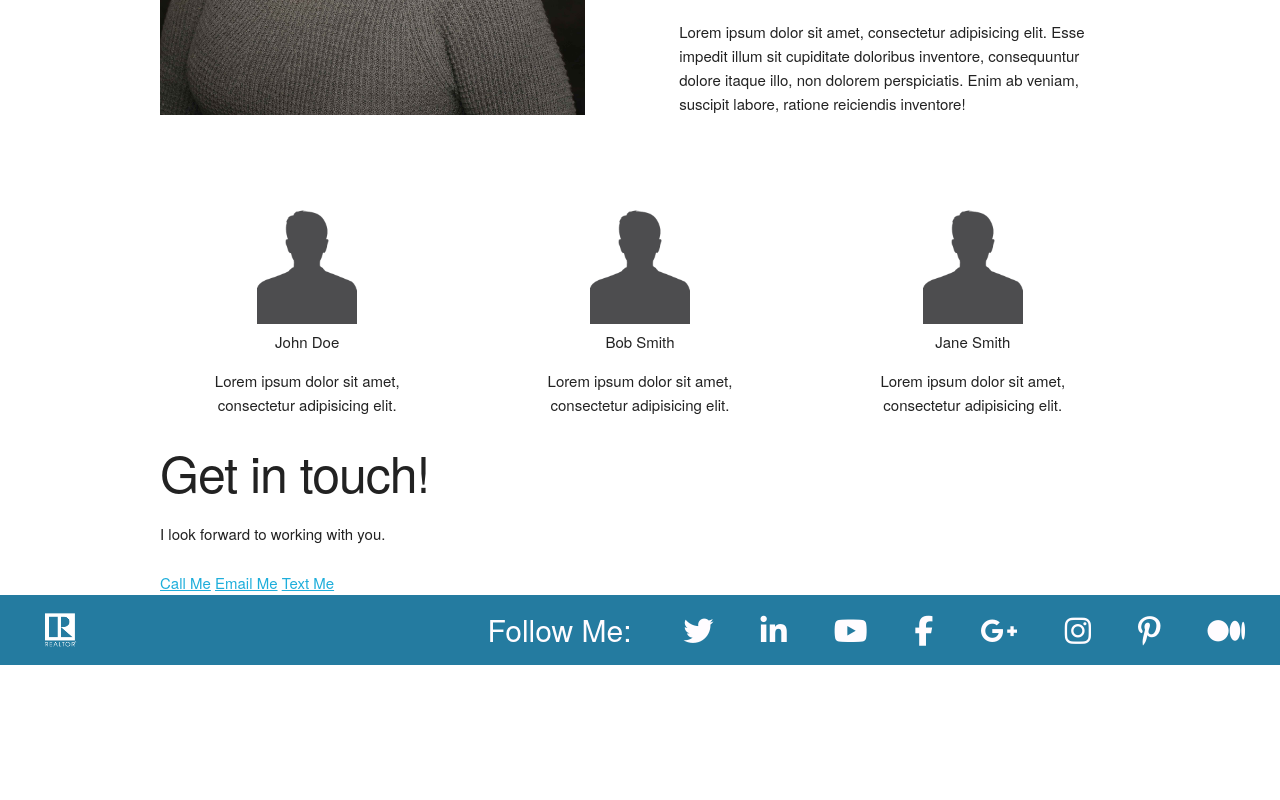
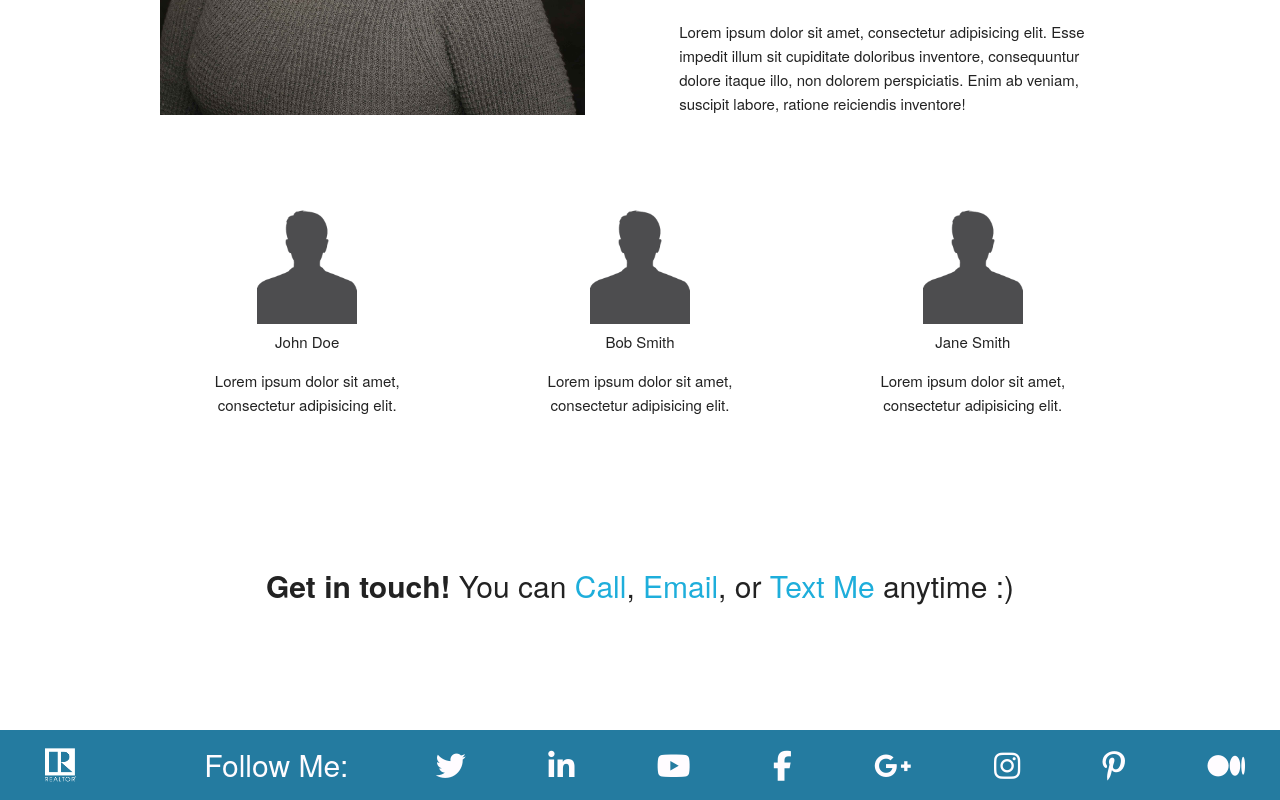
Before and after one commit to Tony-Thomas/staging-agent, a website: page src/index.html in a window 1280 px wide. Shown: the part 1116-1916 px from the top of the page. Before the commit the page ends 1781 px from the top, so only its background shows below. Drawn offline with Linux system fonts and the light colour scheme.

Commit message:
cta styles complete

```diff
--- a/src/css/main.css
+++ b/src/css/main.css
@@ -37,10 +37,10 @@
     margin-bottom: 0; }
   .site-footer__realtor {
     display: flex;
-    flex: 3; }
+    flex: 1; }
   .site-footer__social {
     display: flex;
-    flex: 5; }
+    flex: 6; }
     .site-footer__social a {
       flex: 1; }
 
@@ -76,6 +76,18 @@
 
 .testimonial__photo img {
   border: 2px #247ba0; }
+
+.git p {
+  font-size: 5rem; }
+
+.cta {
+  padding: 12rem 0 12rem 0; }
+  .cta p {
+    font-size: 3rem;
+    margin-bottom: 0;
+    text-align: center; }
+  .cta a {
+    text-decoration: none; }
 
 .site-footer {
   background-color: #247ba0;
--- a/src/index.html
+++ b/src/index.html
@@ -118,12 +118,8 @@
         <!--END TESTIMONIALS-->
 
         <!--START CTA-->
-        <section class="container cta">
-            <h1>Get in touch!</h1>
-            <p>I look forward to working with you.</p>
-            <a href="#">Call Me</a>
-            <a href="#">Email Me</a>
-            <a href="#">Text Me</a>
+        <section class="cta container">
+            <p><strong>Get in touch!</strong> You can <span><a href="#">Call</a></span>, <span><a href="#">Email</a></span>, or <a href="#">Text Me</a> anytime :)</p>
         </section>
         <!--END CTA-->
 
--- a/src/sass/partials/_layout.scss
+++ b/src/sass/partials/_layout.scss
@@ -55,12 +55,12 @@
 
     &__realtor {
         display: flex;
-        flex: 3;
+        flex: 1;
     }
 
     &__social {
         display: flex;
-        flex: 5;
+        flex: 6;
         //align-self: center;
 
         a {
--- a/src/sass/partials/_main.scss
+++ b/src/sass/partials/_main.scss
@@ -35,6 +35,24 @@
     }
 }
 
+.git p {
+    font-size: 5rem;
+}
+
 .cta {
+    //display: flex;
+    //align-items: flex-end;
+    //padding: 30px;
+    padding: 12rem 0 12rem 0;
 
+p {
+        font-size: 3rem;
+        margin-bottom: 0;
+        text-align: center;
+        //padding-left: 6.5rem;
+    }
+
+    a {
+        text-decoration: none;
+    }
 }
```
Also changed, not shown: dist/css/styles.css, dist/index.html.
